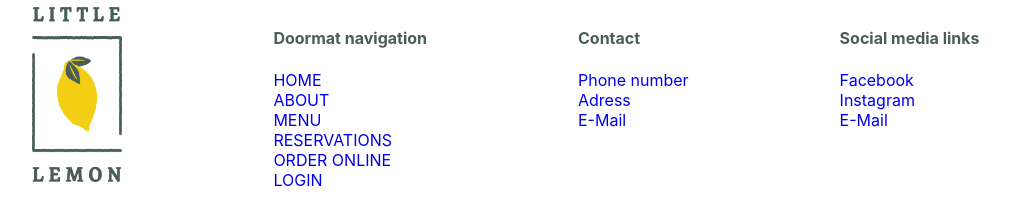
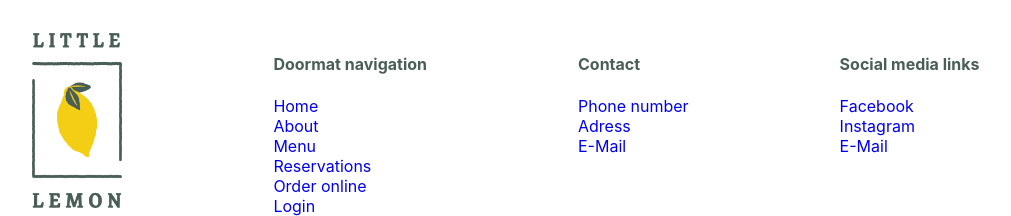
Before and after one commit to PeihanK/Meta-Front-End-Developer-Capstone, a React (Create React App) app: page /confirmed in a window 1280 px wide. Shown: the part 2584-2800 px from the top of the page, without its empty margins (134-1145 px from the left). Built offline with nearby package versions, Linux system fonts and the light colour scheme.

Commit message:
footer commit

```diff
--- a/src/App.css
+++ b/src/App.css
@@ -198,12 +198,17 @@ label {
   border-radius: 2px;
 }
 .confirmed {
+  margin-top: 30px;
   padding: 5px 13%;
 }
-.conf-text {
+.confirmed h1 {
   color: #495e57;
+  text-align: center;
 }
+
 .booking-img img {
+  display: block;
   width: 50%;
   border-radius: 12px;
+  margin: 0 auto;
 }
--- a/src/components/ConfirmedBooking.js
+++ b/src/components/ConfirmedBooking.js
@@ -3,7 +3,7 @@ import bookingImg from "../images/restaurant.jpg";
 const ConfirmedBooking = () => {
   return (
     <div className="confirmed">
-      <div className="conf-text">
+      <div>
         <h1>Booking confirmed</h1>
       </div>
       <div className="booking-img">
--- a/src/components/Footer.js
+++ b/src/components/Footer.js
@@ -17,22 +17,22 @@ const Footer = () => {
           <ul>
             <h4>Doormat navigation</h4>
             <li>
-              <a href="home">HOME</a>
+              <a href="home">Home</a>
             </li>
             <li>
-              <a href="about">ABOUT</a>
+              <a href="about">About</a>
             </li>
             <li>
-              <a href="menu">MENU</a>
+              <a href="menu">Menu</a>
             </li>
             <li>
-              <a href="reservations">RESERVATIONS</a>
+              <a href="reservations">Reservations</a>
             </li>
             <li>
-              <a href="jrder online">ORDER ONLINE</a>
+              <a href="jrder online">Order online</a>
             </li>
             <li>
-              <a href="login">LOGIN</a>
+              <a href="login">Login</a>
             </li>
           </ul>
         </div>
```
